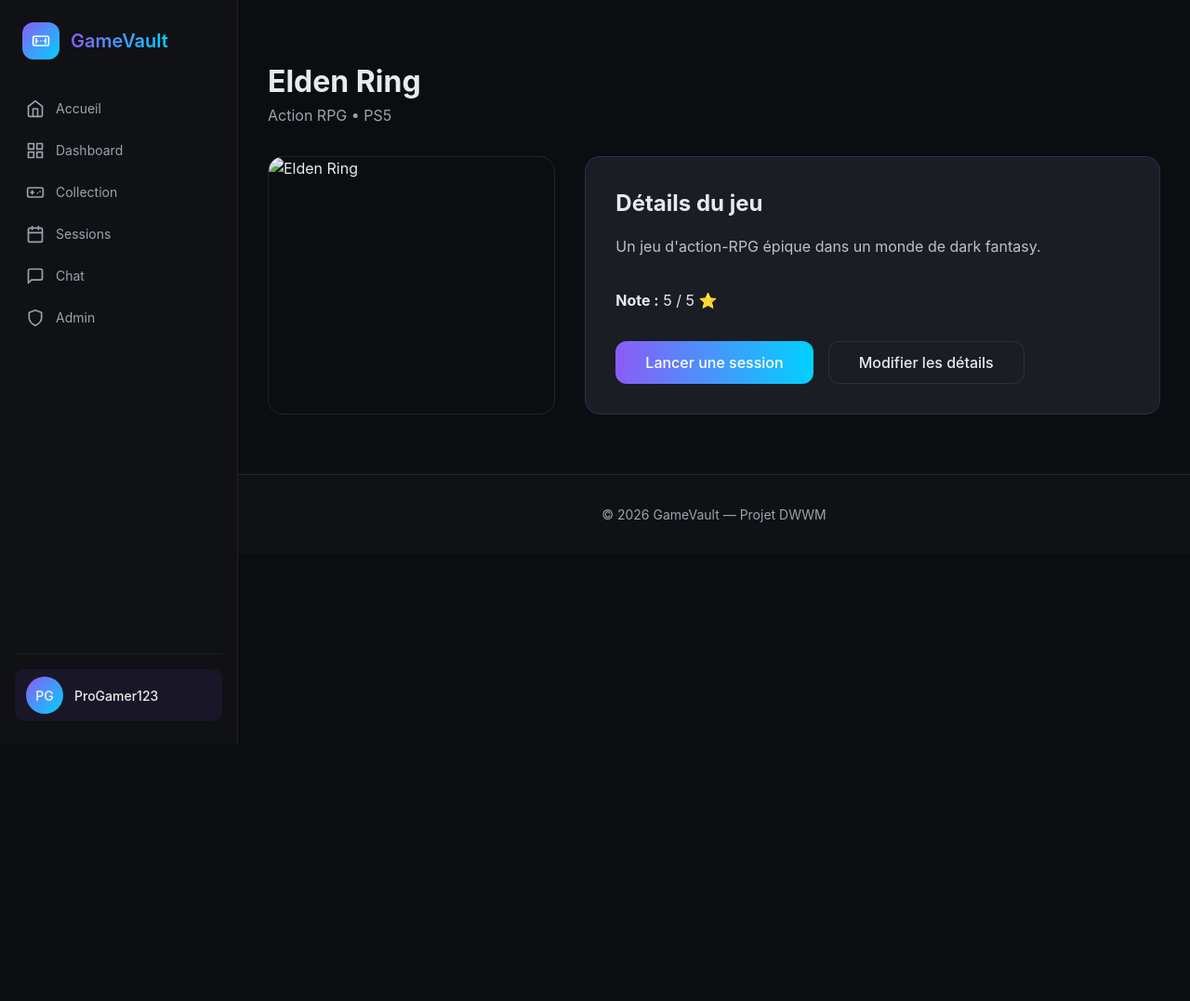
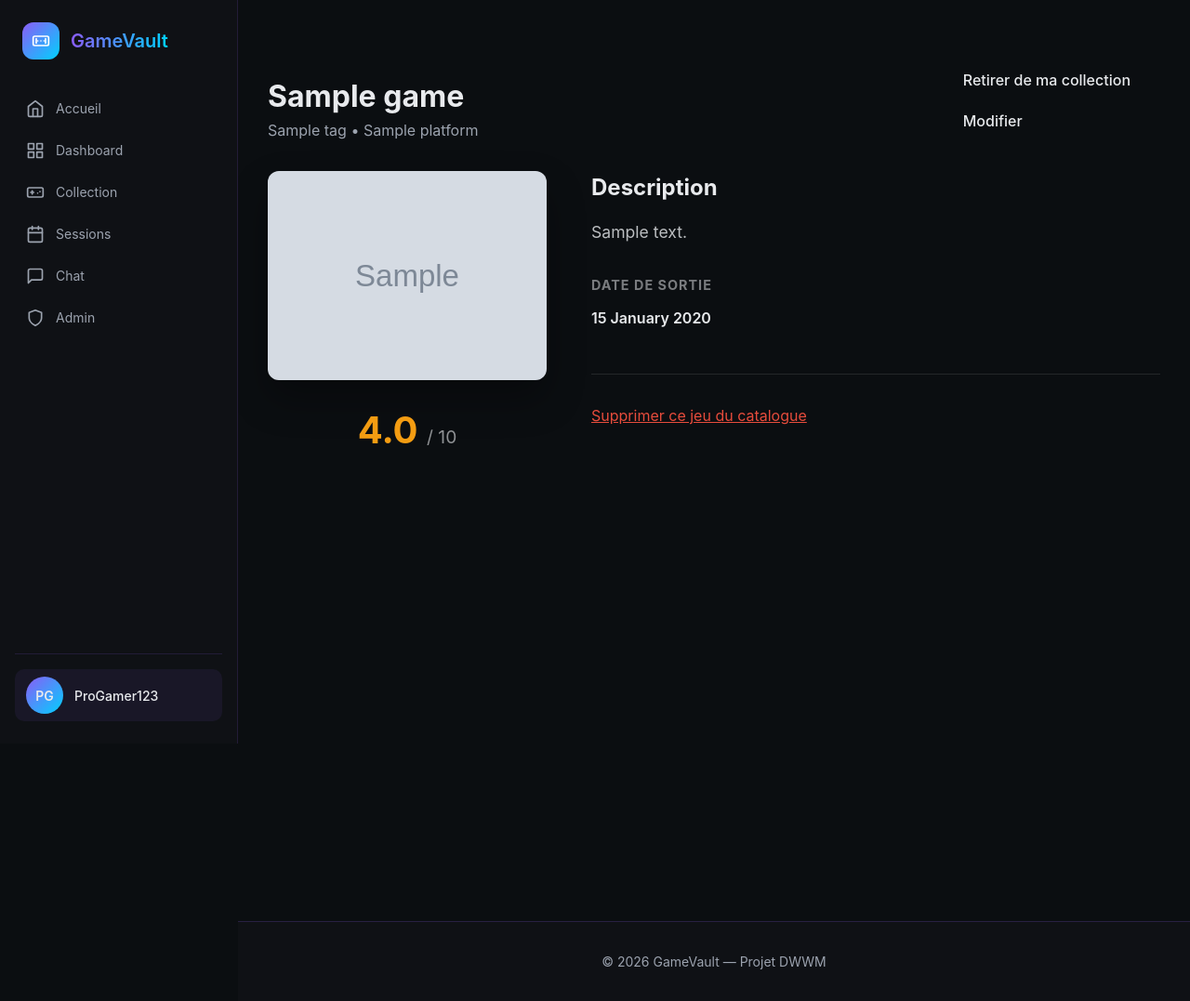
Before and after one commit to qunetinL/GameVault, a PHP site: page /game?id=1 in a window 1280 px wide. Shown: the whole page at 93% size. Before the commit the page ends 800 px from the top, so only its background shows below. Run offline with PHP 8.4, Linux system fonts and the light colour scheme; the visitor is signed in with stand-in values (Sample User, id 1); tables that the repository leaves empty hold one stand-in row (values such as "Sample post"); grey boxes marked "Sample" are stand-in pictures; data that the repository does not hold is empty.

Commit message:
Jour 25 -26 : CRUD Jeux + Collection

```diff
--- a/src/app/Controllers/GameController.php
+++ b/src/app/Controllers/GameController.php
@@ -3,32 +3,171 @@
 namespace App\Controllers;
 
 use App\Core\Controller;
+use App\Models\Game;
 
 class GameController extends Controller
 {
+    private $gameModel;
+
+    public function __construct()
+    {
+        $this->gameModel = new Game();
+        // Simple auth check for now
+        if (!isset($_SESSION['user_id'])) {
+            header('Location: /login');
+            exit;
+        }
+    }
+
     public function index()
     {
-        $gameId = $_GET['id'] ?? null;
+        $query = $_GET['q'] ?? '';
+        if ($query) {
+            $games = $this->gameModel->search($query);
+        } else {
+            $games = $this->gameModel->findAll();
+        }
 
-        if (!$gameId) {
-            header('Location: /collection');
+        return $this->render('games/index', [
+            'title' => 'Exploration — GameVault',
+            'games' => $games,
+            'query' => $query
+        ]);
+    }
+
+    public function show()
+    {
+        $id = $_GET['id'] ?? null;
+        $game = $this->gameModel->find($id);
+        if (!$game) {
+            header('Location: /games');
             exit;
         }
 
-        // Simulation de données (SERA MIGRÉ VERS MODELS)
-        $game = [
-            'id' => $gameId,
-            'title' => 'Elden Ring',
-            'description' => 'Un jeu d\'action-RPG épique dans un monde de dark fantasy.',
-            'genre' => 'Action RPG',
-            'platform' => 'PS5',
-            'rating' => 5.0,
-            'img' => '/assets/cyberpunk.jpeg'
+        $inCollection = $this->gameModel->isInCollection($_SESSION['user_id'], $id);
+
+        return $this->render('games/show', [
+            'title' => $game['title'] . ' — GameVault',
+            'game' => $game,
+            'inCollection' => $inCollection
+        ]);
+    }
+
+    public function create()
+    {
+        return $this->render('games/create', ['title' => 'Ajouter un jeu']);
+    }
+
+    public function store()
+    {
+        $data = [
+            'title' => $_POST['title'] ?? '',
+            'description' => $_POST['description'] ?? '',
+            'release_date' => !empty($_POST['release_date']) ? $_POST['release_date'] : null,
+            'rating' => !empty($_POST['rating']) ? (float) $_POST['rating'] : 0,
+            'added_by' => $_SESSION['user_id']
         ];
 
-        return $this->render('game/index', [
-            'title' => $game['title'] . ' — GameVault',
+        // Handle Image Upload
+        if (isset($_FILES['cover_image']) && $_FILES['cover_image']['error'] === UPLOAD_ERR_OK) {
+            $data['cover_image'] = $this->handleUpload($_FILES['cover_image']);
+        }
+
+        $gameId = $this->gameModel->create($data);
+
+        // Auto-add to creator's collection
+        if ($gameId) {
+            $this->gameModel->addToCollection($_SESSION['user_id'], $gameId);
+        }
+
+        header('Location: /game?id=' . $gameId);
+        exit;
+    }
+
+    public function edit()
+    {
+        $id = $_GET['id'] ?? null;
+        $game = $this->gameModel->find($id);
+        if (!$game) {
+            header('Location: /games');
+            exit;
+        }
+
+        return $this->render('games/edit', [
+            'title' => 'Modifier ' . $game['title'],
             'game' => $game
         ]);
     }
+
+    public function update()
+    {
+        $id = $_POST['id'] ?? $_GET['id'] ?? null;
+        $data = [
+            'title' => $_POST['title'] ?? '',
+            'description' => $_POST['description'] ?? '',
+            'release_date' => !empty($_POST['release_date']) ? $_POST['release_date'] : null,
+            'rating' => !empty($_POST['rating']) ? (float) $_POST['rating'] : 0
+        ];
+
+        // Handle Image Upload
+        if (isset($_FILES['cover_image']) && $_FILES['cover_image']['error'] === UPLOAD_ERR_OK) {
+            $data['cover_image'] = $this->handleUpload($_FILES['cover_image']);
+        } else {
+            // Keep existing image if no new one uploaded
+            $game = $this->gameModel->find($id);
+            $data['cover_image'] = $game['cover_image'];
+        }
+
+        $this->gameModel->update($id, $data);
+        header('Location: /game?id=' . $id);
+        exit;
+    }
+
+    public function delete()
+    {
+        $id = $_POST['id'] ?? $_GET['id'] ?? null;
+        $this->gameModel->delete($id);
+        header('Location: /games');
+        exit;
+    }
+
+    public function toggleCollection()
+    {
+        $id = $_POST['id'] ?? $_GET['id'] ?? null;
+        $userId = $_SESSION['user_id'];
+        if ($this->gameModel->isInCollection($userId, $id)) {
+            $this->gameModel->removeFromCollection($userId, $id);
+            $status = 'removed';
+        } else {
+            $this->gameModel->addToCollection($userId, $id);
+            $status = 'added';
+        }
+
+        if ($_SERVER['HTTP_X_REQUESTED_WITH'] ?? '' === 'XMLHttpRequest') {
+            header('Content-Type: application/json');
+            echo json_encode(['status' => 'success', 'action' => $status]);
+            exit;
+        }
+
+        header('Location: ' . ($_SERVER['HTTP_REFERER'] ?? '/game?id=' . $id));
+        exit;
+    }
+
+    private function handleUpload($file)
+    {
+        $uploadDir = __DIR__ . '/../../public/uploads/covers/';
+        if (!is_dir($uploadDir)) {
+            mkdir($uploadDir, 0777, true);
+        }
+
+        $extension = pathinfo($file['name'], PATHINFO_EXTENSION);
+        $filename = bin2hex(random_bytes(16)) . '.' . $extension;
+        $targetFile = $uploadDir . $filename;
+
+        if (move_uploaded_file($file['tmp_name'], $targetFile)) {
+            return '/uploads/covers/' . $filename;
+        }
+
+        return null;
+    }
 }
--- a/src/app/Models/Game.php
+++ b/src/app/Models/Game.php
@@ -6,24 +6,123 @@ use App\Core\Model;
 
 class Game extends Model
 {
-    public function getAll()
+    public function findAll()
     {
-        return $this->query("SELECT * FROM games ORDER BY title ASC")->fetchAll();
+        return $this->query(
+            "SELECT g.*, GROUP_CONCAT(t.name) as tags, u.username as added_by_name
+             FROM games g
+             LEFT JOIN game_tags gt ON g.id = gt.game_id
+             LEFT JOIN tags t ON gt.tag_id = t.id
+             LEFT JOIN users u ON g.added_by = u.id
+             GROUP BY g.id
+             ORDER BY g.created_at DESC"
+        )->fetchAll();
     }
 
     public function find($id)
     {
-        return $this->query("SELECT * FROM games WHERE id = ?", [$id])->fetch();
+        return $this->query(
+            "SELECT g.*, GROUP_CONCAT(t.name) as tags, GROUP_CONCAT(DISTINCT p.name) as platforms
+             FROM games g
+             LEFT JOIN game_tags gt ON g.id = gt.game_id
+             LEFT JOIN tags t ON gt.tag_id = t.id
+             LEFT JOIN game_platforms gp ON g.id = gp.game_id
+             LEFT JOIN platforms p ON gp.platform_id = p.id
+             WHERE g.id = ?
+             GROUP BY g.id",
+            [$id]
+        )->fetch();
+    }
+
+    public function search(string $query)
+    {
+        $q = "%$query%";
+        return $this->query(
+            "SELECT g.*, GROUP_CONCAT(t.name) as tags
+             FROM games g
+             LEFT JOIN game_tags gt ON g.id = gt.game_id
+             LEFT JOIN tags t ON gt.tag_id = t.id
+             WHERE g.title LIKE ? OR g.description LIKE ?
+             GROUP BY g.id
+             ORDER BY g.title ASC",
+            [$q, $q]
+        )->fetchAll();
     }
 
     public function getByUserCollection($userId)
     {
         return $this->query(
-            "SELECT g.*, c.notes, c.personal_rating
+            "SELECT g.*, c.notes, c.personal_rating, c.added_at as collection_added_at,
+                    GROUP_CONCAT(DISTINCT t.name) as tags,
+                    GROUP_CONCAT(DISTINCT p.name) as platforms
              FROM games g
              JOIN collections c ON g.id = c.game_id
-             WHERE c.user_id = ?",
+             LEFT JOIN game_tags gt ON g.id = gt.game_id
+             LEFT JOIN tags t ON gt.tag_id = t.id
+             LEFT JOIN game_platforms gp ON g.id = gp.game_id
+             LEFT JOIN platforms p ON gp.platform_id = p.id
+             WHERE c.user_id = ?
+             GROUP BY g.id, c.id
+             ORDER BY c.added_at DESC",
             [$userId]
         )->fetchAll();
     }
+
+    public function create(array $data)
+    {
+        $sql = "INSERT INTO games (title, description, cover_image, release_date, rating, added_by)
+                VALUES (:title, :description, :cover_image, :release_date, :rating, :added_by)";
+
+        $this->query($sql, [
+            ':title' => $data['title'],
+            ':description' => $data['description'] ?? null,
+            ':cover_image' => $data['cover_image'] ?? null,
+            ':release_date' => $data['release_date'] ?? null,
+            ':rating' => $data['rating'] ?? 0,
+            ':added_by' => $data['added_by']
+        ]);
+
+        return self::$db->lastInsertId();
+    }
+
+    public function update($id, array $data)
+    {
+        $sql = "UPDATE games SET
+                title = :title,
+                description = :description,
+                cover_image = :cover_image,
+                release_date = :release_date,
+                rating = :rating
+                WHERE id = :id";
+
+        return $this->query($sql, [
+            ':id' => $id,
+            ':title' => $data['title'],
+            ':description' => $data['description'] ?? null,
+            ':cover_image' => $data['cover_image'] ?? null,
+            ':release_date' => $data['release_date'] ?? null,
+            ':rating' => $data['rating'] ?? 0
+        ]);
+    }
+
+    public function delete($id)
+    {
+        return $this->query("DELETE FROM games WHERE id = ?", [$id]);
+    }
+
+    public function isInCollection($userId, $gameId)
+    {
+        $res = $this->query("SELECT 1 FROM collections WHERE user_id = ? AND game_id = ?", [$userId, $gameId])->fetch();
+        return (bool) $res;
+    }
+
+    public function addToCollection($userId, $gameId)
+    {
+        return $this->query("INSERT IGNORE INTO collections (user_id, game_id) VALUES (?, ?)", [$userId, $gameId]);
+    }
+
+    public function removeFromCollection($userId, $gameId)
+    {
+        return $this->query("DELETE FROM collections WHERE user_id = ? AND game_id = ?", [$userId, $gameId]);
+    }
 }
--- /dev/null
+++ b/src/app/Views/games/show.php
@@ -0,0 +1,64 @@
+<main class="section">
+    <header class="section__header">
+        <div class="section__titles">
+            <h1>
+                <?= htmlspecialchars($game['title']) ?>
+            </h1>
+            <p>
+                <?= htmlspecialchars($game['tags'] ?? 'Sans étiquette') ?> •
+                <?= htmlspecialchars($game['platforms'] ?? 'Multi') ?>
+            </p>
+        </div>
+        <div class="header-actions">
+            <form action="/game/toggle?id=<?= $game['id'] ?>" method="POST">
+                <button type="submit" class="btn <?= $inCollection ? 'btn--secondary' : 'btn--primary' ?>">
+                    <?= $inCollection ? 'Retirer de ma collection' : 'Ajouter à ma collection' ?>
+                </button>
+            </form>
+            <a href="/game/edit?id=<?= $game['id'] ?>" class="btn btn--secondary">Modifier</a>
+        </div>
+    </header>
+
+    <div class="game-detail" style="display:flex; gap: 3rem; margin-top: 2rem;">
+        <div class="game-detail__cover" style="flex: 0 0 300px;">
+            <img src="<?= $game['cover_image'] ?? '/img/placeholder.png' ?>"
+                alt="<?= htmlspecialchars($game['title']) ?>"
+                style="width:100%; border-radius: 12px; box-shadow: 0 20px 40px rgba(0,0,0,0.3);">
+            <div class="game-detail__rating" style="margin-top: 1.5rem; text-align: center;">
+                <span style="font-size: 2.5rem; font-weight: 700; color: var(--accent-color, #f39c12);">
+                    <?= number_format($game['rating'], 1) ?>
+                </span>
+                <span style="font-size: 1.2rem; opacity: 0.6;"> / 10</span>
+            </div>
+        </div>
+
+        <div class="game-detail__content" style="flex:1">
+            <h2 style="margin-bottom: 1rem;">Description</h2>
+            <p style="font-size: 1.1rem; line-height: 1.6; opacity: 0.8; margin-bottom: 2rem;">
+                <?= nl2br(htmlspecialchars($game['description'] ?? 'Aucune description disponible.')) ?>
+            </p>
+
+            <div class="game-info-grid"
+                style="display:grid; grid-template-columns: repeat(auto-fill, minmax(200px, 1fr)); gap: 1.5rem;">
+                <div class="info-item">
+                    <h3
+                        style="font-size: 0.9rem; text-transform: uppercase; letter-spacing: 1px; opacity: 0.5; margin-bottom: 0.5rem;">
+                        Date de sortie</h3>
+                    <p style="font-weight: 600;">
+                        <?= $game['release_date'] ? date('d F Y', strtotime($game['release_date'])) : 'Inconnue' ?>
+                    </p>
+                </div>
+                <!-- Add more info as needed -->
+            </div>
+
+            <div style="margin-top: 3rem; padding-top: 2rem; border-top: 1px solid rgba(255,255,255,0.1);">
+                <form action="/game/delete?id=<?= $game['id'] ?>" method="POST"
+                    onsubmit="return confirm('Êtes-vous sûr de vouloir supprimer ce jeu du catalogue ?');">
+                    <button type="submit"
+                        style="background:none; border:none; color:#e74c3c; cursor:pointer; text-decoration: underline;">Supprimer
+                        ce jeu du catalogue</button>
+                </form>
+            </div>
+        </div>
+    </div>
+</main>
--- a/src/public/index.php
+++ b/src/public/index.php
@@ -25,7 +25,14 @@ $router->get('/collection', 'CollectionController@index', [\App\Middleware\AuthM
 $router->get('/sessions', 'SessionsController@index', [\App\Middleware\AuthMiddleware::class]);
 $router->get('/admin', 'AdminController@index', [\App\Middleware\AuthMiddleware::class, \App\Middleware\AdminMiddleware::class]);
 $router->get('/dashboard', 'DashboardController@index', [\App\Middleware\AuthMiddleware::class]);
-$router->get('/game', 'GameController@index', [\App\Middleware\AuthMiddleware::class]);
+$router->get('/games', 'GameController@index', [\App\Middleware\AuthMiddleware::class]);
+$router->get('/game', 'GameController@show', [\App\Middleware\AuthMiddleware::class]);
+$router->get('/game/add', 'GameController@create', [\App\Middleware\AuthMiddleware::class]);
+$router->post('/game/add', 'GameController@store', [\App\Middleware\AuthMiddleware::class]);
+$router->get('/game/edit', 'GameController@edit', [\App\Middleware\AuthMiddleware::class]);
+$router->post('/game/edit', 'GameController@update', [\App\Middleware\AuthMiddleware::class]);
+$router->post('/game/delete', 'GameController@delete', [\App\Middleware\AuthMiddleware::class]);
+$router->post('/game/toggle', 'GameController@toggleCollection', [\App\Middleware\AuthMiddleware::class]);
 
 $app = new App($router);
 $app->run();
```
Also changed, not shown: src/app/Views/collection/index.php (+15 -4 lines), src/app/Views/games/create.php (added, +49 -0 lines), src/app/Views/games/edit.php (added, +58 -0 lines), src/app/Views/games/index.php (added, +52 -0 lines), src/public/css/components.css (+29 -0 lines).
